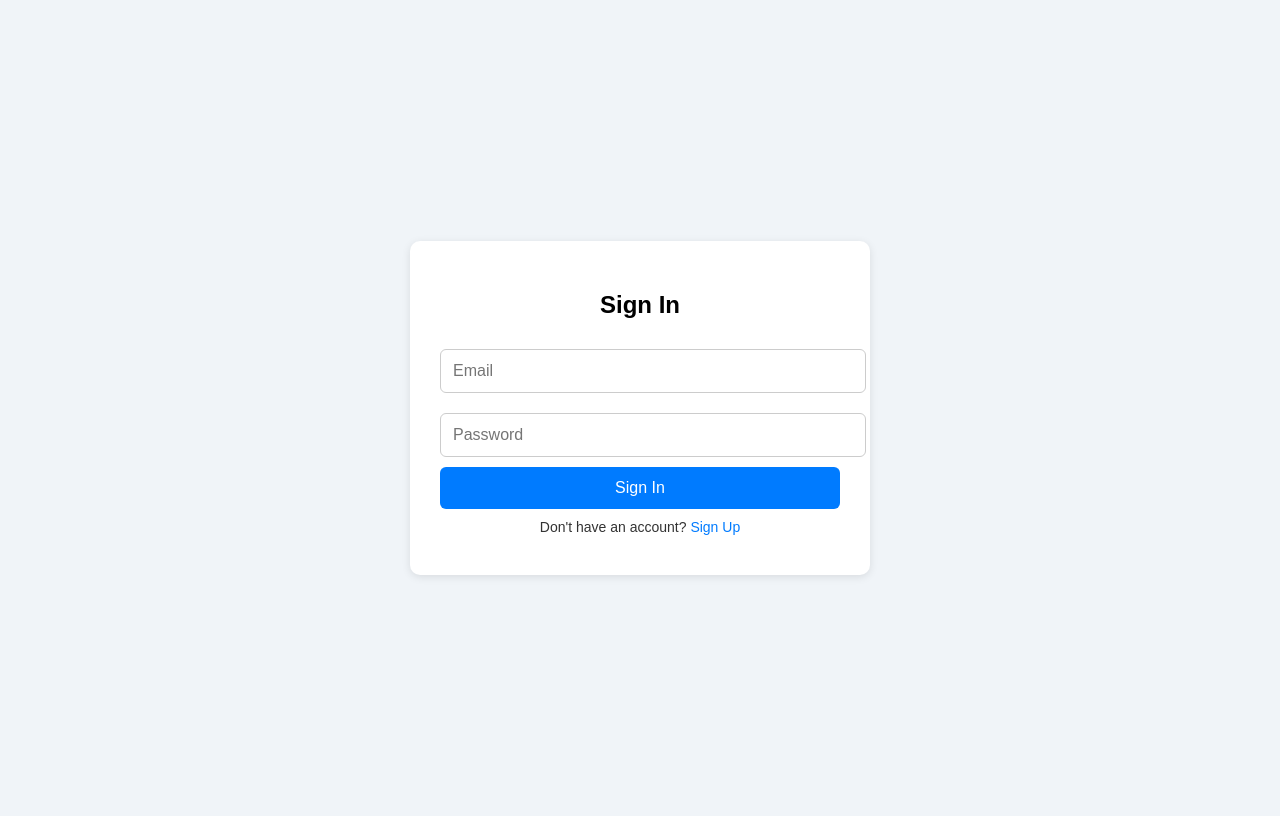
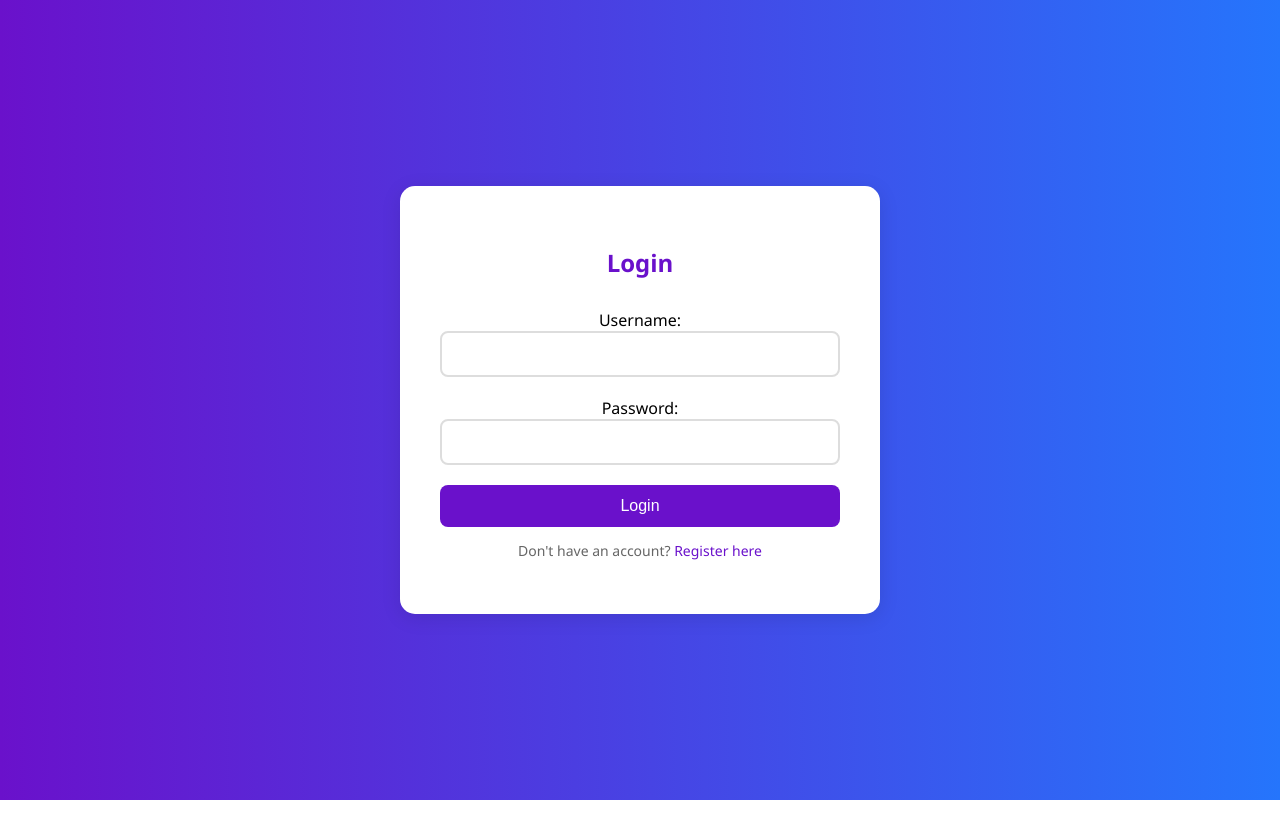
Before and after one commit to ssrija2005/AI_Resume, a Flask app: page / in a window 1280 px wide. Run offline with Flask 3, Linux system fonts and the light colour scheme; parts of the project's set-up code (start-up, migrations or seed data) failed here and were passed over; some libraries are stand-ins or nearby versions.

Commit message:
Update login.html

```diff
--- a/AI_Resume_Screening_Tool/templates/login.html
+++ b/AI_Resume_Screening_Tool/templates/login.html
@@ -2,148 +2,97 @@
 <html lang="en">
 <head>
     <meta charset="UTF-8">
-  <title>Login | AI Resume Screening</title>
+    <meta name="viewport" content="width=device-width, initial-scale=1.0">
+    <title>Login - AI Resume Screening</title>
     <style>
         body {
-      font-family: Arial, sans-serif;
-      background-color: #f0f4f8;
+            background: linear-gradient(to right, #6a11cb, #2575fc);
+            height: 100vh;
             display: flex;
             justify-content: center;
             align-items: center;
-      height: 100vh;
+            font-family: 'Segoe UI', Tahoma, Geneva, Verdana, sans-serif;
+            margin: 0;
         }
-
-    .container {
-      background: #fff;
-      padding: 30px;
-      border-radius: 10px;
-      box-shadow: 0 2px 8px rgba(0,0,0,0.1);
+        .login-container {
+            background: white;
+            padding: 40px;
+            border-radius: 15px;
+            box-shadow: 0px 4px 20px rgba(0, 0, 0, 0.1);
+            width: 100%;
             max-width: 400px;
-      width: 100%;
+            text-align: center;
         }
-
         h2 {
-      text-align: center;
-      margin-bottom: 20px;
+            font-size: 24px;
+            margin-bottom: 30px;
+            color: #6a11cb;
         }
-
-    input {
+        input[type="text"], input[type="password"] {
             width: 100%;
             padding: 12px;
-      margin: 10px 0;
-      border: 1px solid #ccc;
-      border-radius: 6px;
+            margin-bottom: 20px;
+            border: 2px solid #ddd;
+            border-radius: 8px;
             font-size: 16px;
+            box-sizing: border-box;
+            transition: border-color 0.3s;
         }
-
+        input[type="text"]:focus, input[type="password"]:focus {
+            border-color: #6a11cb;
+            outline: none;
+        }
         button {
             width: 100%;
             padding: 12px;
-      background-color: #007bff;
+            background-color: #6a11cb;
             color: white;
             border: none;
-      border-radius: 6px;
+            border-radius: 8px;
             font-size: 16px;
             cursor: pointer;
+            transition: background-color 0.3s ease;
         }
-
         button:hover {
-      background-color: #0056b3;
+            background-color: #2575fc;
         }
-
-    .toggle-link {
-      text-align: center;
-      margin-top: 10px;
+        .error {
+            color: red;
             font-size: 14px;
-      color: #333;
+            margin-bottom: 20px;
         }
-
-    .toggle-link a {
-      color: #007bff;
-      cursor: pointer;
+        p {
+            font-size: 14px;
+            color: #666;
+        }
+        a {
+            color: #6a11cb;
             text-decoration: none;
         }
-
-    .error {
-      color: red;
-      text-align: center;
-      margin-top: 10px;
-    }
-
-    .success {
-      color: green;
-      text-align: center;
-      margin-top: 10px;
+        a:hover {
+            text-decoration: underline;
         }
     </style>
 </head>
 <body>
-  <div class="container">
-    <h2 id="formTitle">Sign In</h2>
-    <form id="authForm">
-      <input type="email" id="email" placeholder="Email" required />
-      <input type="password" id="password" placeholder="Password" required />
-      <button type="submit" id="submitBtn">Sign In</button>
+    <div class="login-container">
+        <h2>Login</h2>
+
+        {% if error %}
+            <div class="error">{{ error }}</div>
+        {% endif %}
+
+        <form method="POST">
+            <label for="username">Username:</label>
+            <input type="text" name="username" required><br>
+
+            <label for="password">Password:</label>
+            <input type="password" name="password" required><br>
+
+            <button type="submit">Login</button>
         </form>
-    <div class="toggle-link">
-      <span id="toggleText">Don't have an account?</span>
-      <a id="toggleLink">Sign Up</a>
+
+        <p>Don't have an account? <a href="{{ url_for('register') }}">Register here</a></p>
     </div>
-    <div id="message" class="error"></div>
-  </div>
-
-  <script>
-    const form = document.getElementById('authForm');
-    const toggleLink = document.getElementById('toggleLink');
-    const formTitle = document.getElementById('formTitle');
-    const submitBtn = document.getElementById('submitBtn');
-    const toggleText = document.getElementById('toggleText');
-    const messageDiv = document.getElementById('message');
-
-    let isLogin = true;
-
-    toggleLink.addEventListener('click', () => {
-      isLogin = !isLogin;
-      formTitle.textContent = isLogin ? 'Sign In' : 'Sign Up';
-      submitBtn.textContent = isLogin ? 'Sign In' : 'Sign Up';
-      toggleText.textContent = isLogin ? "Don't have an account?" : "Already have an account?";
-      toggleLink.textContent = isLogin ? 'Sign Up' : 'Sign In';
-      messageDiv.textContent = '';
-    });
-
-    form.addEventListener('submit', async (e) => {
-      e.preventDefault();
-      messageDiv.textContent = '';
-
-      const email = document.getElementById('email').value;
-      const password = document.getElementById('password').value;
-
-      const endpoint = isLogin ? '/login' : '/register';
-
-      const res = await fetch(`http://localhost:5000${endpoint}`, {
-        method: 'POST',
-        headers: { 'Content-Type': 'application/json' },
-        body: JSON.stringify({ email, password })
-      });
-
-      const data = await res.json();
-
-      if (data.status === 'success') {
-    messageDiv.className = 'success';
-    messageDiv.textContent = data.message;
-
-    if (isLogin) {
-        setTimeout(() => {
-            window.location.href = 'index.html';  // Redirect to the homepage (not '/index')
-        }, 1000);
-    }
-}
-
-      else {
-        messageDiv.className = 'error';
-        messageDiv.textContent = data.message;
-      }
-    });
-  </script>
 </body>
 </html>
```
Lines whose indentation alone changed are shown as unchanged.
